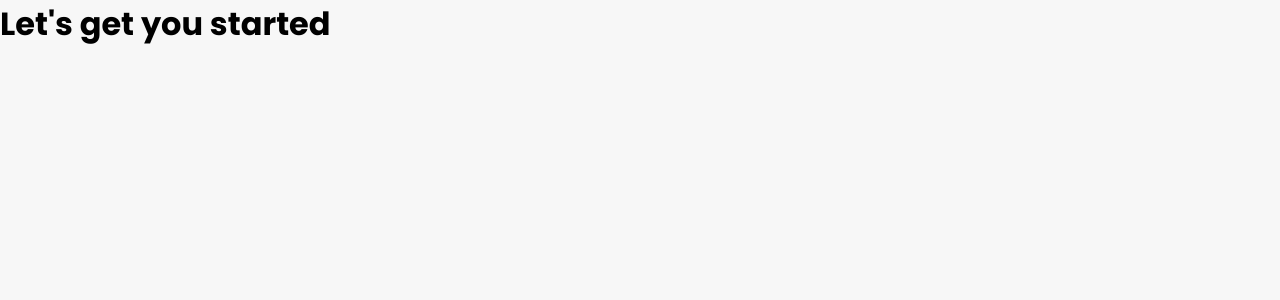
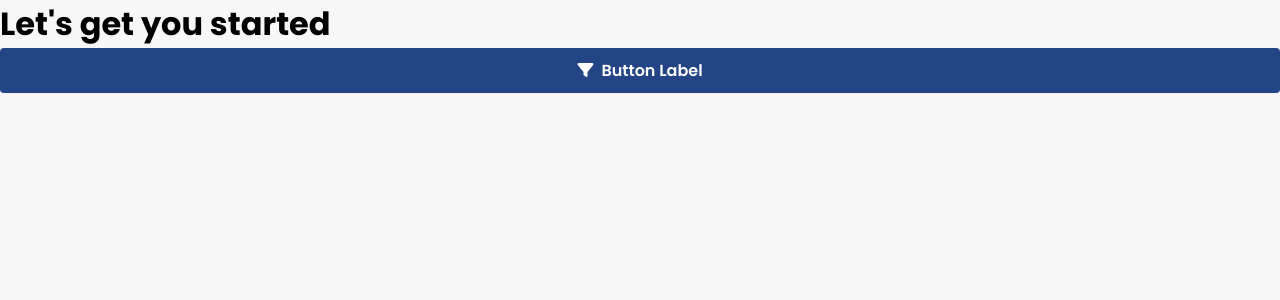
Before and after one commit to HemarajKS/Angular_Reusable_Components, an Angular app: page / in a window 1280 px wide. Shown: the top 300 px of the page. Built offline with nearby package versions, Linux system fonts and the light colour scheme.

Commit message:
buttonComponent: created reusable button

```diff
--- a/src/app/app.component.html
+++ b/src/app/app.component.html
@@ -1 +1,8 @@
 <h1>Let's get you started</h1>
+
+<app-button
+  label="Button Label"
+  type="button"
+  [onClick]="handleClick"
+  [iconHTML]="iconHtml"
+></app-button>
--- a/src/app/app.component.ts
+++ b/src/app/app.component.ts
@@ -3,8 +3,13 @@ import { Component } from '@angular/core';
 @Component({
   selector: 'app-root',
   templateUrl: './app.component.html',
-  styleUrls: ['./app.component.scss']
+  styleUrls: ['./app.component.scss'],
 })
 export class AppComponent {
   title = 'angular_reusable_components';
+
+  handleClick() {
+    alert('Function from parent component is called');
+  }
+  iconHtml = '<i class="fa-solid fa-filter"></i>';
 }
--- a/src/app/app.module.ts
+++ b/src/app/app.module.ts
@@ -3,10 +3,12 @@ import { BrowserModule } from '@angular/platform-browser';
 
 import { AppRoutingModule } from './app-routing.module';
 import { AppComponent } from './app.component';
+import { ButtonComponent } from './components/button/button.component';
 
 @NgModule({
   declarations: [
-    AppComponent
+    AppComponent,
+    ButtonComponent
   ],
   imports: [
     BrowserModule,
--- /dev/null
+++ b/src/app/components/button/button.component.html
@@ -0,0 +1,14 @@
+<button
+  (click)="onClick()"
+  [disabled]="disabled"
+  [type]="type"
+  class="button"
+  [ngClass]="{
+    iconReverseClass: iconReverse,
+    disabledClass: disabled,
+    ghostButtonClass: ghostButton,
+    noBorderClass: noBorder
+  }"
+>
+  <span [innerHTML]="iconHTML"></span> <span>{{ label }}</span>
+</button>
--- /dev/null
+++ b/src/app/components/button/button.component.scss
@@ -0,0 +1,43 @@
+@import "../../scss/common";
+
+.button {
+  border: none;
+  outline: none;
+  width: 100%;
+  cursor: pointer;
+  padding: 10px 20px;
+  border-radius: 4px;
+  background-color: $bayOfMany;
+  color: $white;
+  font-size: 16px;
+  font-weight: 600;
+  display: flex;
+  align-items: center;
+  justify-content: center;
+  text-align: start;
+  gap: 8px;
+  transition: box-shadow 0.2s;
+
+  &:hover {
+    box-shadow: 0 4px 12px $bayOfManyLight;
+  }
+}
+
+.iconReverseClass {
+  flex-direction: row-reverse;
+}
+
+.disabledClass {
+  cursor: no-drop;
+  opacity: 0.5;
+}
+
+.ghostButtonClass {
+  border: 2px solid $bayOfMany;
+  background-color: $white;
+  color: $bayOfMany;
+}
+
+.noBorderClass {
+  border: none;
+}
--- /dev/null
+++ b/src/app/interfaces/types.ts
@@ -0,0 +1 @@
+export type allowedButtonTypes = 'button' | 'submit';
--- a/src/app/scss/_colors.scss
+++ b/src/app/scss/_colors.scss
@@ -1,9 +1,10 @@
 // Please use https: //chir.ag/projects/name-that-color for naming different colors
-
 
 // All Hex values
 $Alabaster: #F7F7F7;
-
+$bayOfMany: #234585;
+$bayOfManyLight: #2345857d;
+$white: #ffffff;
 
 // ALl rgba values
 $lightGrey: rgba(128, 128, 128, 0.589);
--- a/src/index.html
+++ b/src/index.html
@@ -1,11 +1,18 @@
-<!doctype html>
+<!DOCTYPE html>
 <html lang="en">
   <head>
-  <meta charset="utf-8">
+    <meta charset="utf-8" />
     <title>AngularReusableComponents</title>
-  <base href="/">
-  <meta name="viewport" content="width=device-width, initial-scale=1">
-  <link rel="icon" type="image/x-icon" href="favicon.ico">
+    <base href="/" />
+    <meta name="viewport" content="width=device-width, initial-scale=1" />
+    <link rel="icon" type="image/x-icon" href="favicon.ico" />
+    <link
+      rel="stylesheet"
+      href="https://cdnjs.cloudflare.com/ajax/libs/font-awesome/6.4.2/css/all.min.css"
+      integrity="sha512-z3gLpd7yknf1YoNbCzqRKc4qyor8gaKU1qmn+CShxbuBusANI9QpRohGBreCFkKxLhei6S9CQXFEbbKuqLg0DA=="
+      crossorigin="anonymous"
+      referrerpolicy="no-referrer"
+    />
   </head>
   <body>
     <app-root></app-root>
```
Also changed, not shown: src/app/components/button/button.component.ts (added, +18 -0 lines), src/app/components/components.txt (deleted), 1 other file (tests, documents, lock files or other folders). Lines whose indentation alone changed are shown as unchanged.
